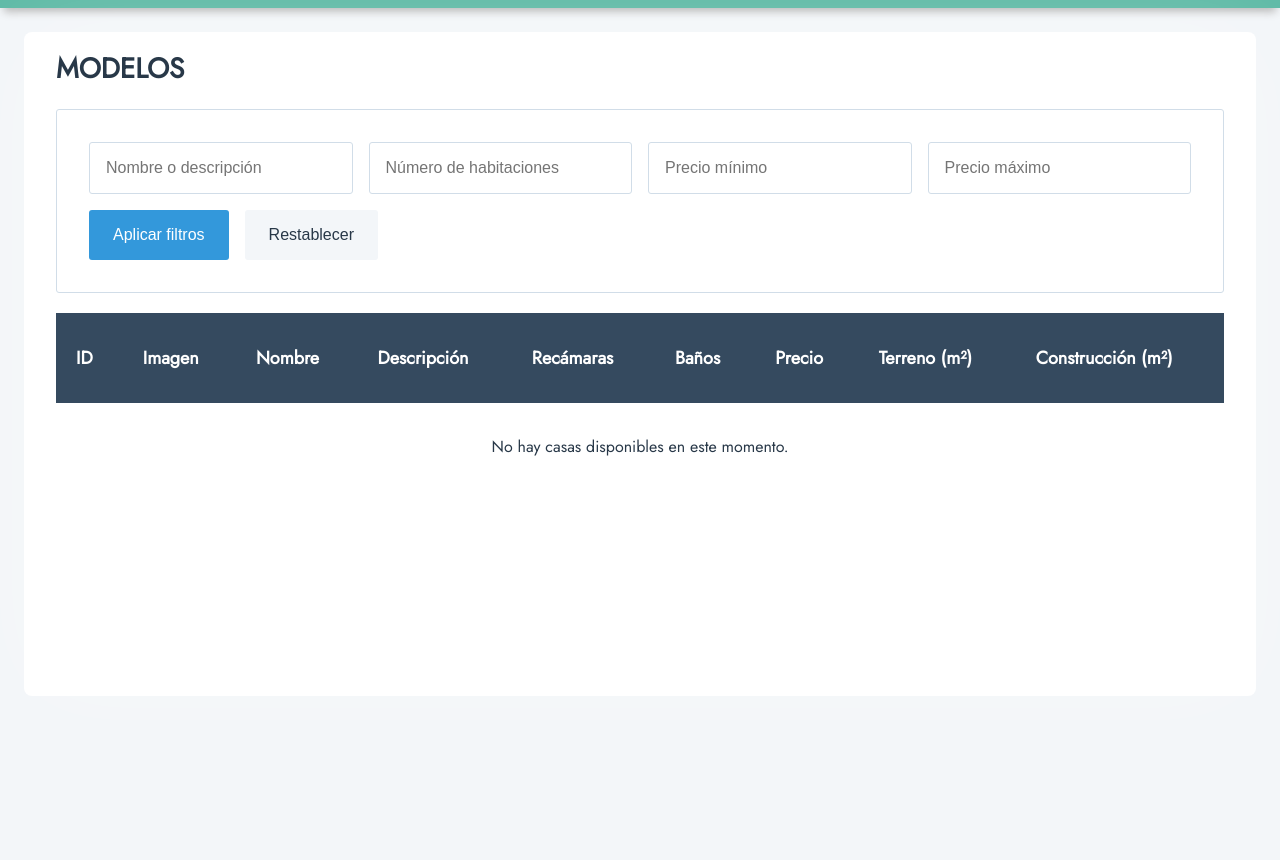
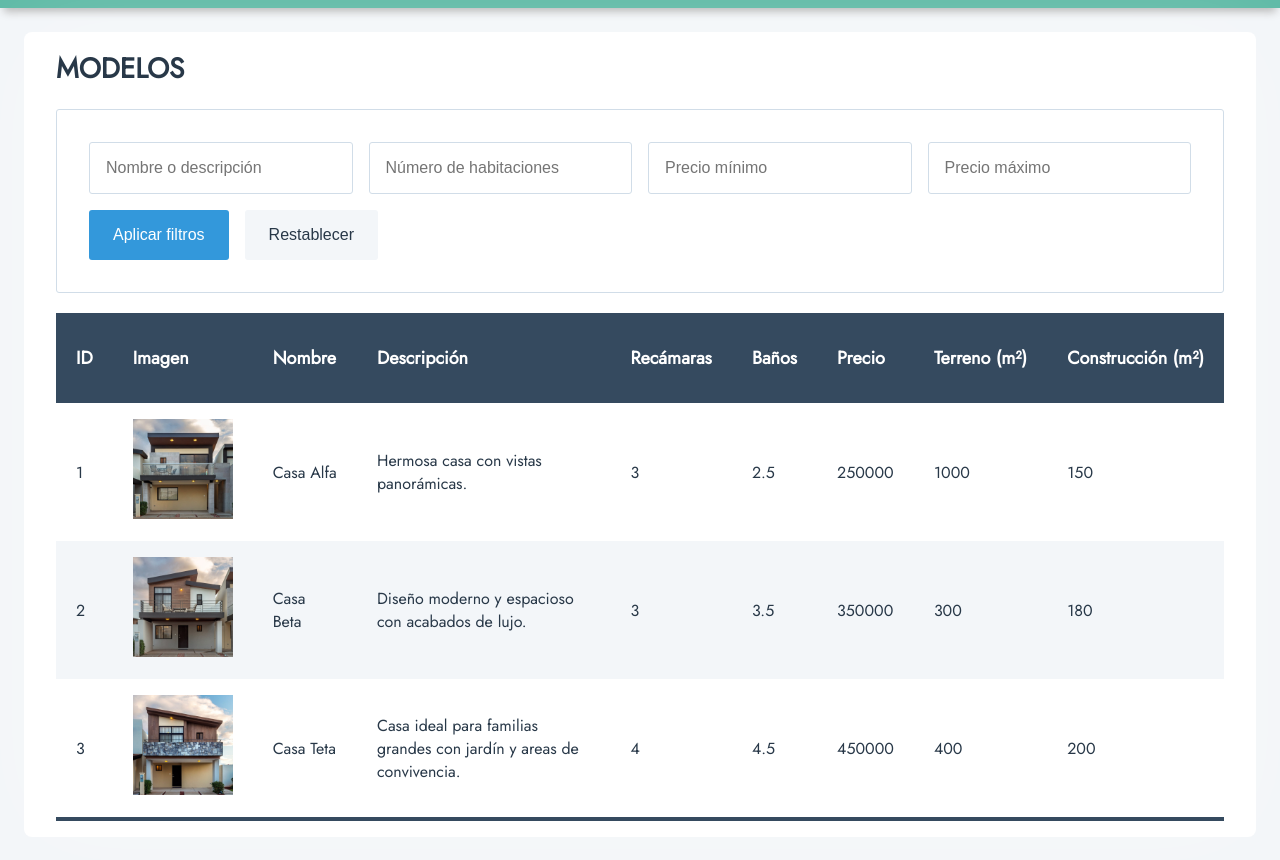
Before and after one commit to fourlitro/development-frontend-crud, a website: page src/real-estate/index.html in a window 1280 px wide. Shown: the part 80-940 px from the top of the page. Before the commit the page ends 800 px from the top, so only its background shows below. Drawn offline with Linux system fonts and the light colour scheme.

Commit message:
mostrar modelos en tabla + mensaje de estado de busqueda

```diff
--- a/src/real-estate/script.js
+++ b/src/real-estate/script.js
@@ -1,3 +1,4 @@
+//#region MODELO DE DATOS (MODELS)
 // Definir la clase RealEstate
 class RealEstate {
 
@@ -32,3 +33,94 @@ class RealEstate {
   // Accedemos datos con funcion forEach() de array
   console.log('Impresion en consola de elementos accesados con forEach(): ');
   realEstateList.forEach(item => {console.log(item)});
+
+  //#endregion
+
+
+//#region VISTA DE LOS MODELOS EN HTML (VIEW)
+function displayTable(houses) {
+
+  clearTable();
+
+  showLoadingMessage();
+
+  setTimeout(() => {
+
+    if (houses.length === 0) {
+
+      showNotFoundMessage();
+
+    } else {
+
+        hideMessage();
+
+        const tablaBody = document.getElementById('data-table-body');
+
+        const imagePath = `../assets/img/real-estate/`;
+
+        houses.forEach(house => {
+
+          const row = document.createElement('tr');
+
+          row.innerHTML = `
+            <td> ${house.id} </td>
+            <td> <img src="${imagePath + house.image}" alt="${house.name}" width="100"> </td>
+            <td>${house.name}</td>
+            <td>${house.description}</td>
+            <td>${house.bedrooms}</td>
+            <td>${house.bathrooms}</td>
+            <td>${house.price}</td>
+            <td>${house.landArea}</td>
+            <td>${house.constructionArea}</td>
+          `;
+
+          tablaBody.appendChild(row);
+
+        });
+
+    }
+
+  }, 2000);
+
+}
+
+
+function clearTable() {
+  const tableBody = document.getElementById('data-table-body');
+
+  tableBody.innerHTML = '';
+}
+
+
+function showLoadingMessage() {
+  const messageNotFound = document.getElementById('message-not-found');
+
+  messageNotFound.innerHTML = 'Cargando...';
+
+  messageNotFound.style.display = 'block';
+}
+
+
+function showNotFoundMessage() {
+  const messageNotFound = document.getElementById('message-not-found');
+
+  messageNotFound.innerHTML = 'No se encontraron casas con el filtro proporcionado.';
+
+  messageNotFound.style.display = 'block';
+}
+
+
+function hideMessage() {
+  const messageNotFound = document.getElementById('message-not-found');
+
+  messageNotFound.style.display = 'none';
+}
+
+//#endregion
+
+
+//#region INICIALIZAMOS FUNCIONALIDAD (CONTROLLER)
+
+displayTable(realEstateList);
+
+//#endregion
--- a/src/real-estate/styles.scss
+++ b/src/real-estate/styles.scss
@@ -53,7 +53,7 @@ table {
 }
 
 #message-not-found {
-  // display: none;
+  display: none;
   text-align: center;
   font-size: 1rem;
   padding: 2rem;
```
Also changed, not shown: src/assets/css/styles.css, src/assets/img/real-estate/real-estate-1.jpg (added), src/assets/img/real-estate/real-estate-2.jpg (added), src/assets/img/real-estate/real-estate-3.jpg (added).
